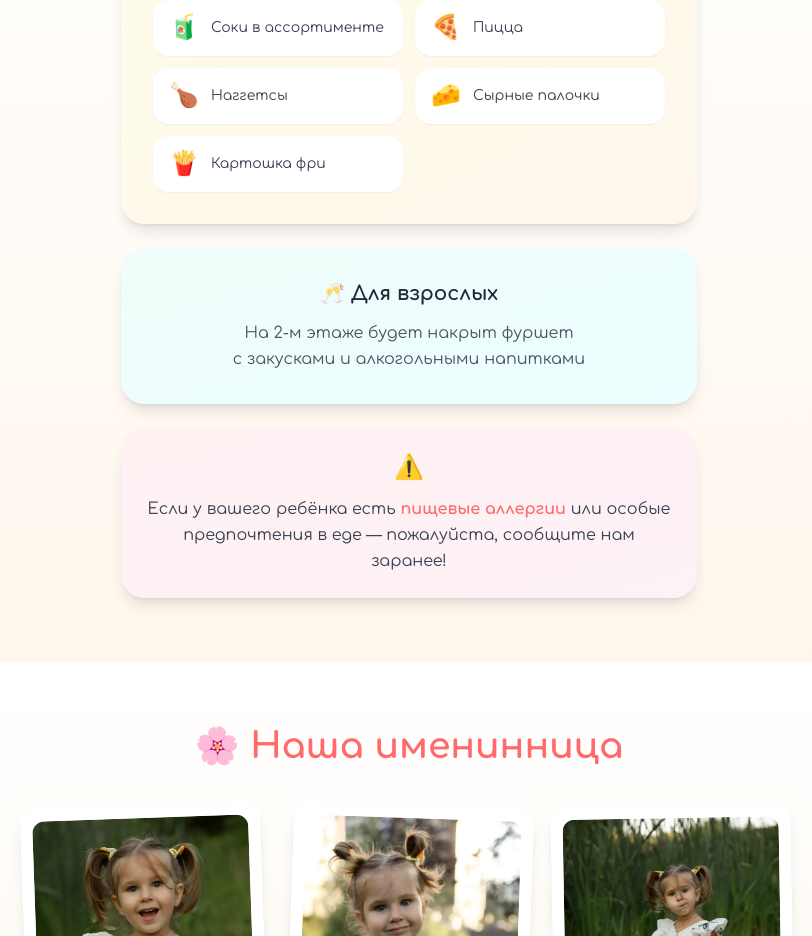
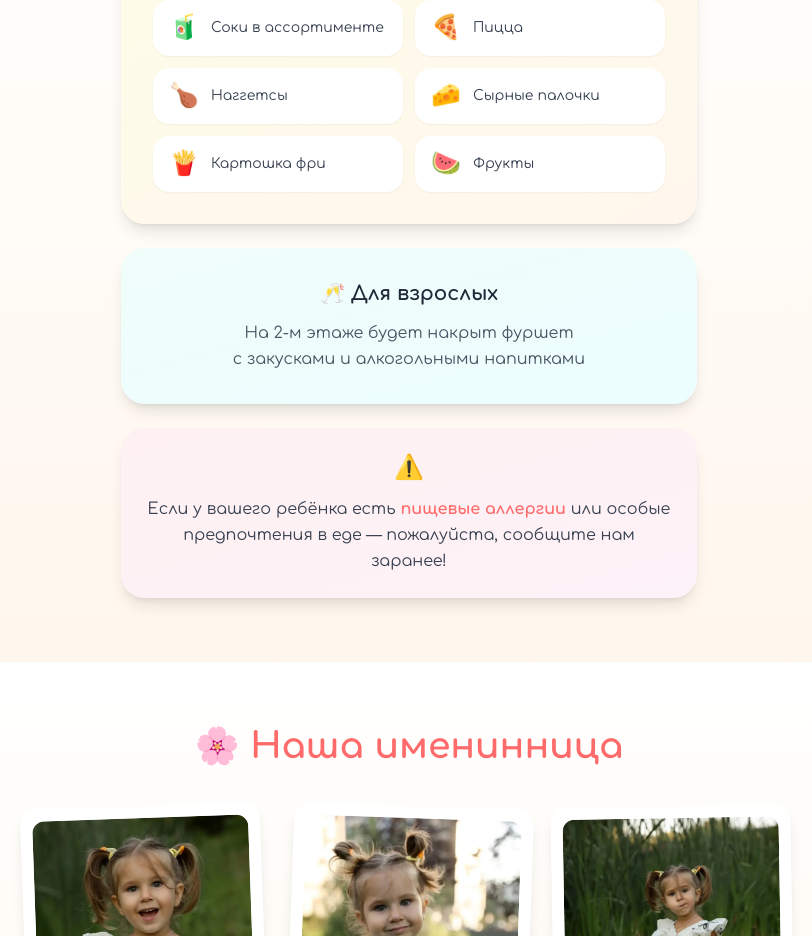
Before and after one commit to Tofflerdev/sofa-4-years, a React (Vite) app: page / in a window 1280 px wide. Shown: the part 2520-3456 px from the top of the page, without its empty margins (231-1043 px from the left). Built offline with nearby package versions, Linux system fonts and the light colour scheme.

Commit message:
feat: add fruits to kids menu
Co-Authored-By: Claude Opus 4.6 <noreply@anthropic.com>

```diff
--- a/src/components/Menu.jsx
+++ b/src/components/Menu.jsx
@@ -4,6 +4,7 @@ const kidsMenu = [
   { emoji: '🍗', name: 'Наггетсы' },
   { emoji: '🧀', name: 'Сырные палочки' },
   { emoji: '🍟', name: 'Картошка фри' },
+  { emoji: '🍉', name: 'Фрукты' },
 ];
 
 export default function Menu() {
```
